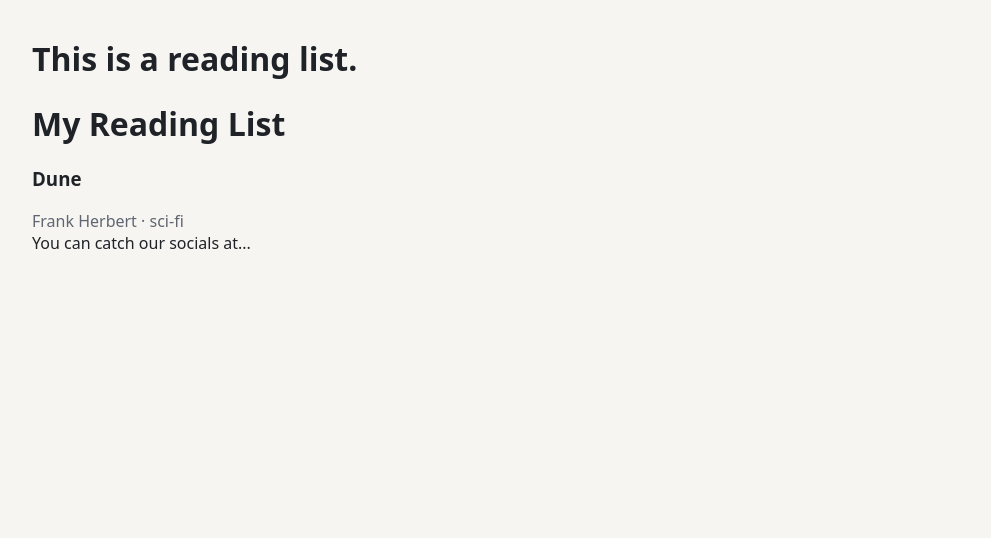
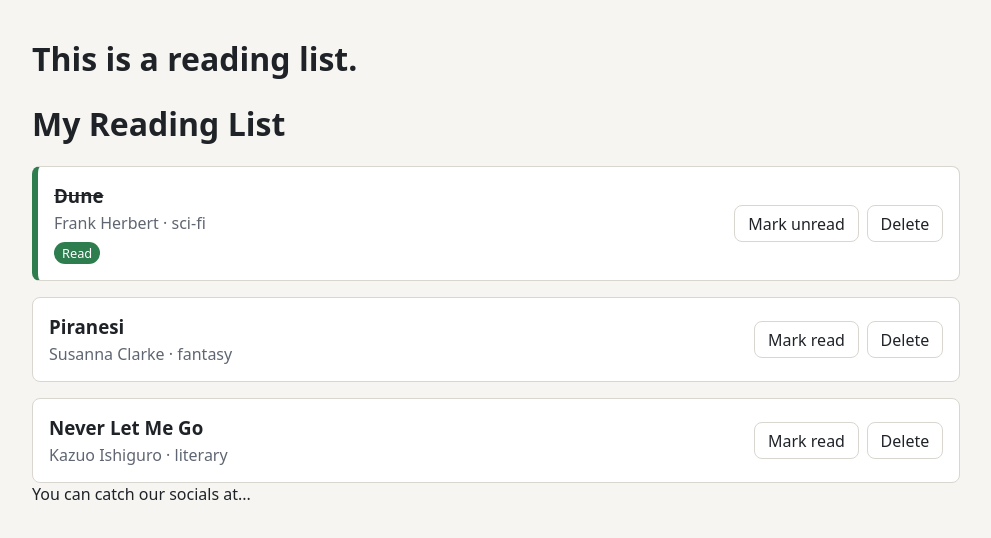
Before and after one commit to Minixlip/reading-list, a React (Vite) app: page / in a window 1280 px wide. Shown: the top 538 px of the page, without its empty margins (144-1135 px from the left). Built offline with nearby package versions, Linux system fonts and the light colour scheme.

Commit message:
task 4 done

```diff
--- a/src/App.tsx
+++ b/src/App.tsx
@@ -2,12 +2,34 @@ import './App.css';
 import Main from './home/Main';
 import Header from './home/Header';
 import Footer from './home/Footer';
+import BookCard from './components/BookCard';
 
 function App() {
   return (
     <div className="page">
       <Header />
-      <Main />
+      <Main>
+        <ul className="book-list">
+          <BookCard
+            title="Dune"
+            author="Frank Herbert"
+            genre="sci-fi"
+            isRead={true}
+          />
+          <BookCard
+            title="Piranesi"
+            author="Susanna Clarke"
+            genre="fantasy"
+            isRead={false}
+          />
+          <BookCard
+            title="Never Let Me Go"
+            author="Kazuo Ishiguro"
+            genre="literary"
+            isRead={false}
+          />
+        </ul>
+      </Main>
       <Footer />
     </div>
   );
--- /dev/null
+++ b/src/components/BookCard.tsx
@@ -0,0 +1,33 @@
+import BookText from './BookText';
+
+interface BookCardProps {
+  title: string;
+  author: string;
+  genre: string;
+  isRead: boolean;
+}
+
+const BookCard = ({ title, author, genre, isRead }: BookCardProps) => {
+  return (
+    <li className={`book-card${isRead ? ' is-read' : ''}`}>
+      <div className="book-info">
+        <BookText title={title} author={author} genre={genre} />
+        {isRead && <span className="badge">Read</span>}
+      </div>
+      <div className="book-actions">
+        <button
+          type="button"
+          className="btn"
+          aria-label={`Mark ${title} as ${isRead ? 'unread' : 'read'}`}
+        >
+          {isRead ? 'Mark unread' : 'Mark read'}
+        </button>
+        <button type="button" className="btn" aria-label={`Delete ${title}`}>
+          Delete
+        </button>
+      </div>
+    </li>
+  );
+};
+
+export default BookCard;
--- a/src/components/BookText.tsx
+++ b/src/components/BookText.tsx
@@ -1,8 +1,14 @@
-const BookText = () => {
+interface BookTextProps {
+  title: string;
+  author: string;
+  genre: string;
+}
+
+const BookText = ({ title, author, genre }: BookTextProps) => {
   return (
     <>
-      <h3>Dune</h3>
-      <p className="book-meta">Frank Herbert · sci-fi</p>
+      <h3>{title}</h3>
+      <p className="book-meta">{author} · {genre}</p>
     </>
   );
 };
--- a/src/home/Main.tsx
+++ b/src/home/Main.tsx
@@ -1,10 +1,14 @@
-import BookText from '../components/BookText';
+import type { ReactNode } from 'react';
 
-const Main = () => {
+interface MainProps {
+  children: ReactNode;
+}
+
+const Main = ({ children }: MainProps) => {
   return (
-    <main className="book-info">
+    <main>
       <h1>My Reading List</h1>
-      <BookText />
+      {children}
     </main>
   );
 };
```
Also changed, not shown: 1 other file (tests, documents, lock files or other folders).
